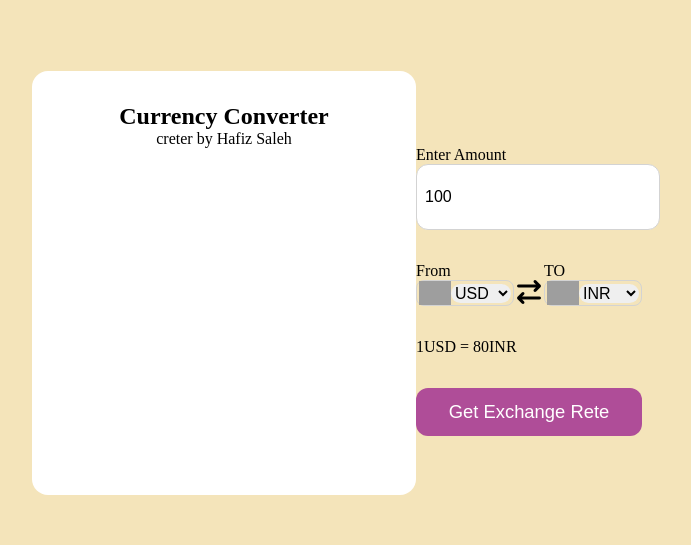
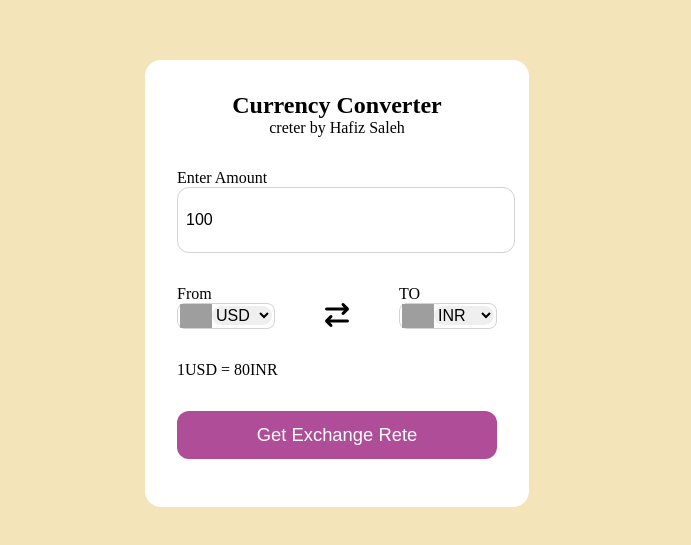
Before and after one commit to saleh-loriya786/Currency-Converter, a plain HTML site: page index.html in a window 1280 px wide. Shown: the part 117-662 px from the top of the page, without its empty margins (303-994 px from the left). Drawn offline with Linux system fonts and the light colour scheme; grey boxes are pictures that could not be loaded.

Commit message:
Update index.html

```diff
--- a/index.html
+++ b/index.html
@@ -8,8 +8,8 @@
     <link rel="stylesheet" href="https://cdnjs.cloudflare.com/ajax/libs/font-awesome/7.0.1/css/all.min.css" integrity="sha512-2SwdPD6INVrV/lHTZbO2nodKhrnDdJK9/kg2XD1r9uGqPo1cUbujc+IYdlYdEErWNu69gVcYgdxlmVmzTWnetw==" crossorigin="anonymous" referrerpolicy="no-referrer" />
 </head>
 <body>
-    <center><div class="container">
-        <h2>Currency Converter</h2>
+    <div class="container">
+        <center><h2>Currency Converter</h2>
     <p>creter by Hafiz Saleh</p></center>
         <form>
             <div class="amount">
```
